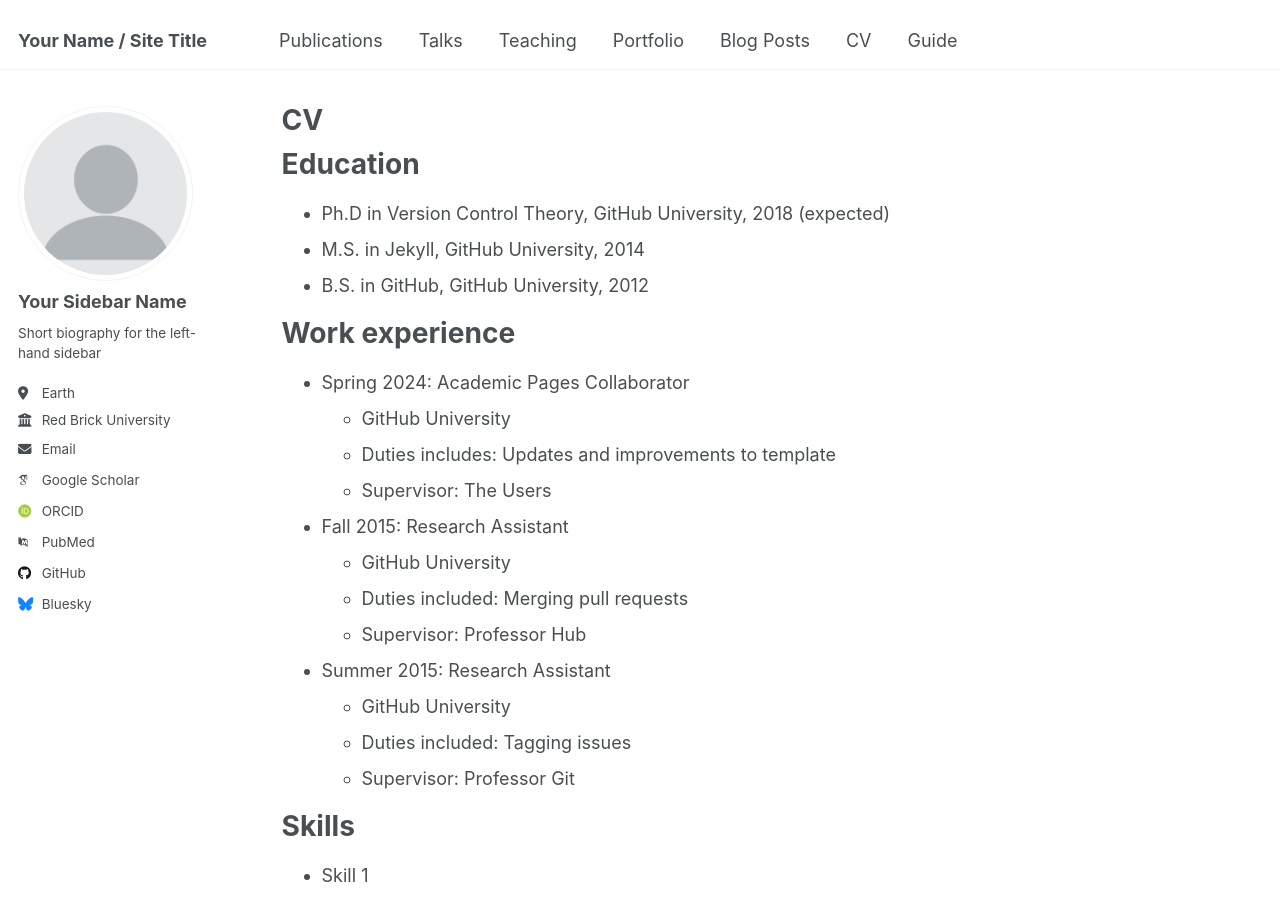
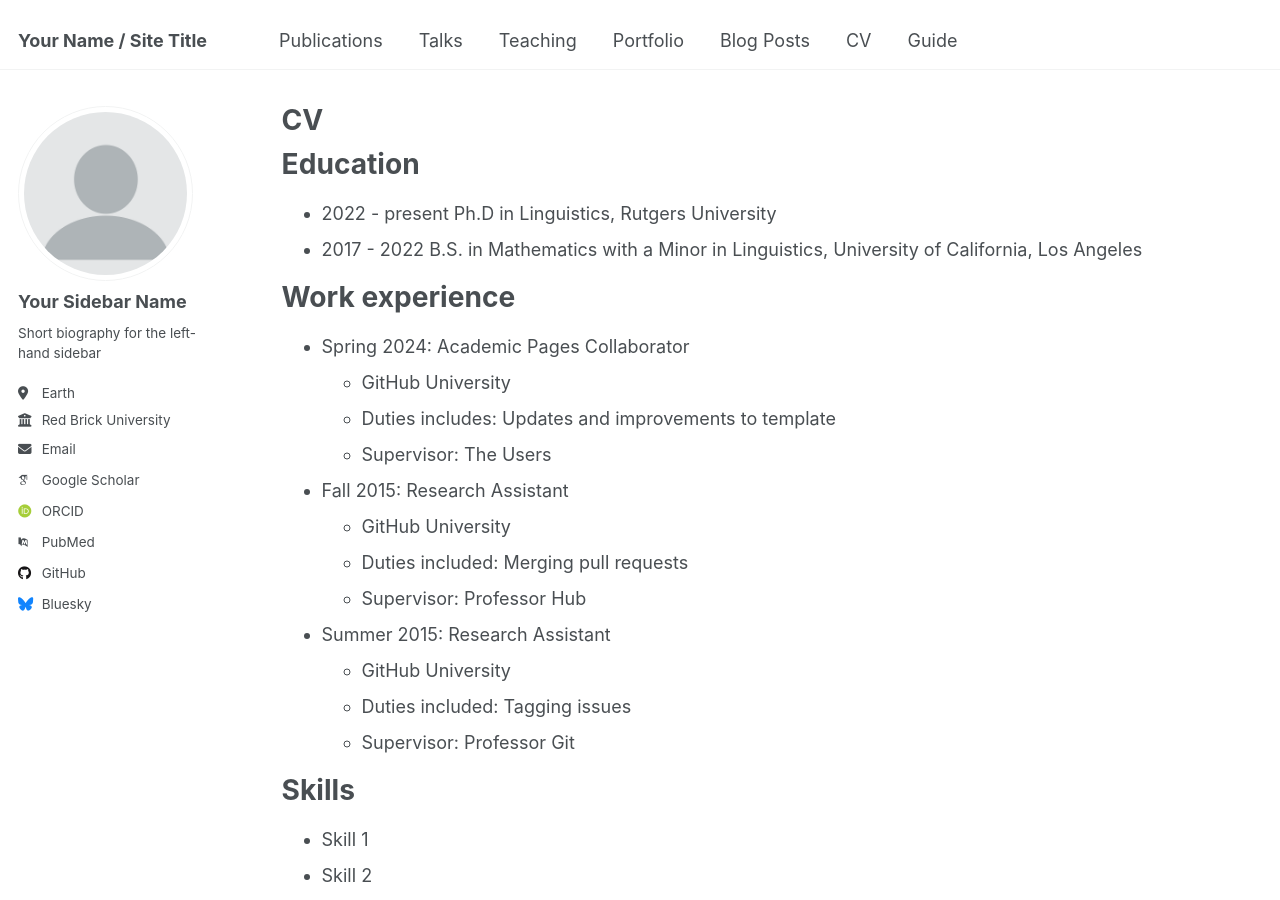
Before and after one commit to aidansharma98/aidansharma98.github.io, a Jekyll site: the page built from _pages/cv.md, in a window 1280 px wide and 900 px high. Built offline with Jekyll 4.4.1, drawn with Linux system fonts in a browser that asks for light colours; some web fonts are replaced.

Commit message:
update cv.md

```diff
--- a/_pages/cv.md
+++ b/_pages/cv.md
@@ -11,9 +11,8 @@
 
 Education
 ======
-* Ph.D in Version Control Theory, GitHub University, 2018 (expected)
-* M.S. in Jekyll, GitHub University, 2014
-* B.S. in GitHub, GitHub University, 2012
+* 2022 - present Ph.D in Linguistics, Rutgers University
+* 2017 - 2022 B.S. in Mathematics with a Minor in Linguistics, University of California, Los Angeles
 
 Work experience
 ======
```
